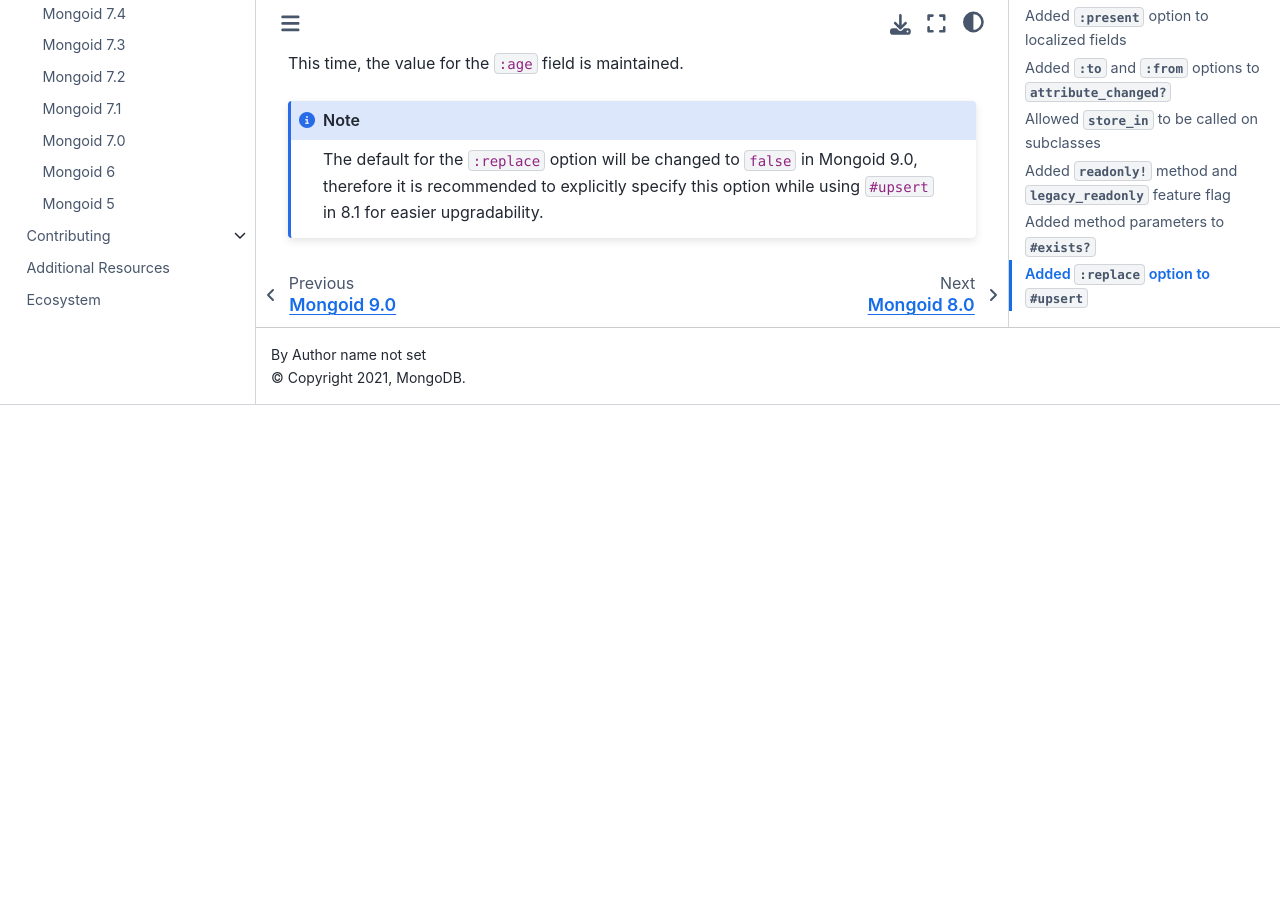
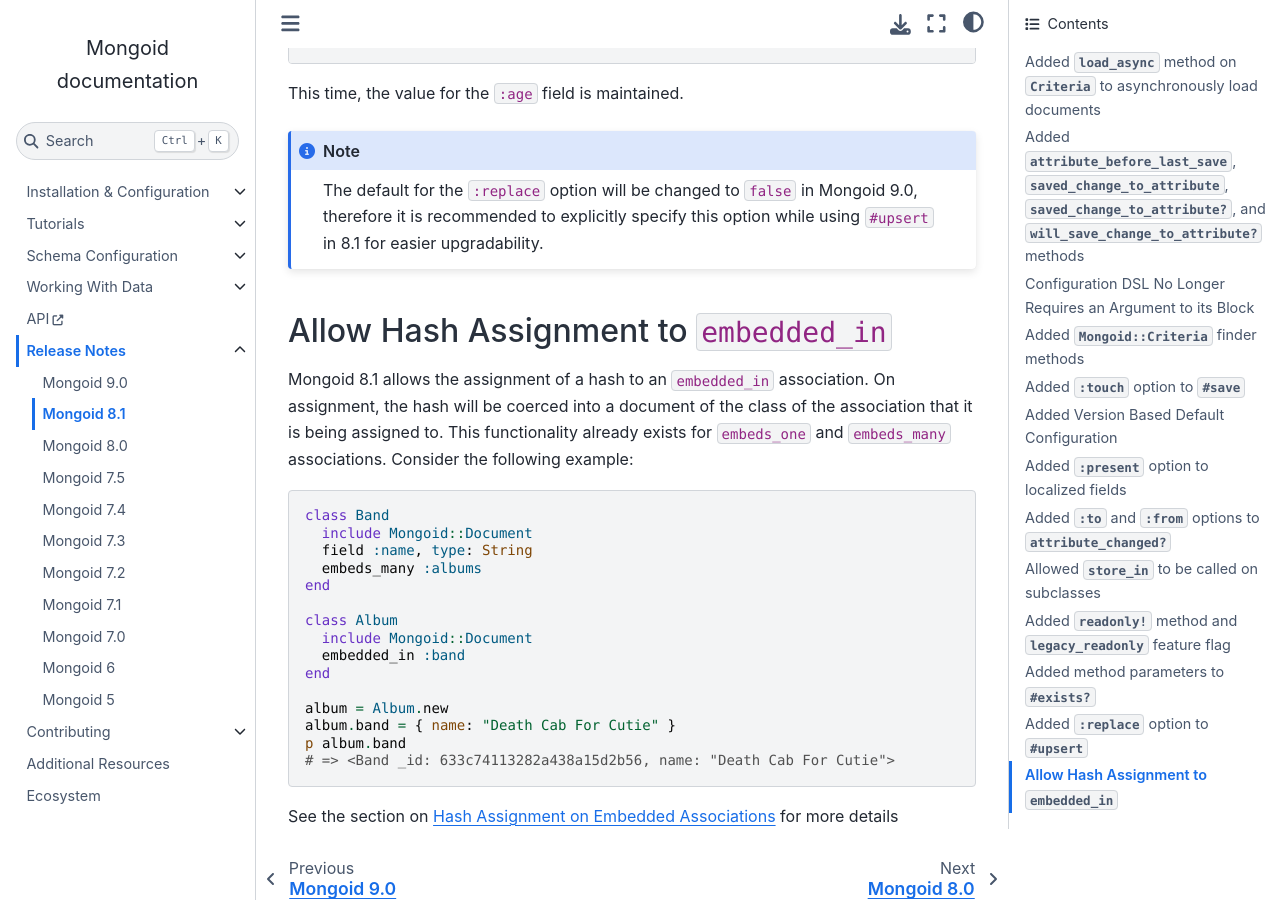
Before and after one commit to i80and/docs-mongoid, a Sphinx documentation site: the page built from docs/release-notes/mongoid-8.1.txt, in a window 1280 px wide and 900 px high, scrolled down 6788 px. Built offline with Sphinx 7.4.7 and the Sphinx Book theme 1.1.4, drawn with Linux system fonts in a browser that asks for light colours; before the commit the page ends 7193 px from its top, so only the background shows below that; some of the changed text lies outside the part shown.

Commit message:
MONGOID-5331 Document hash assignment to associations (#5494)
* MONGOID-5331 change buildable docs

* MONGOID-5331 add proxy tests and fix embedded_in proxy

* MONGOID-5331 update models

* Update spec/mongoid/association/embedded/embedded_in/proxy_spec.rb

* MONGOID-5331 update doc strings in batchable

* MONGOID-5331 add docs

* MONGOID-5331 add docs/release notes

* Apply suggestions from code review

* Update spec/mongoid/association/embedded/embedded_in/proxy_spec.rb

```diff
--- a/docs/release-notes/mongoid-8.1.txt
+++ b/docs/release-notes/mongoid-8.1.txt
@@ -341,3 +341,34 @@ This time, the value for the ``:age`` field is maintained.
   The default for the ``:replace`` option will be changed to ``false`` in
   Mongoid 9.0, therefore it is recommended to explicitly specify this option
   while using ``#upsert`` in 8.1 for easier upgradability.
+
+
+Allow Hash Assignment to ``embedded_in``
+----------------------------------------
+
+Mongoid 8.1 allows the assignment of a hash to an ``embedded_in`` association.
+On assignment, the hash will be coerced into a document of the class of the
+association that it is being assigned to. This functionality already exists
+for ``embeds_one`` and ``embeds_many`` associations. Consider the following
+example:
+
+.. code:: ruby
+
+  class Band
+    include Mongoid::Document
+    field :name, type: String
+    embeds_many :albums
+  end
+
+  class Album
+    include Mongoid::Document
+    embedded_in :band
+  end
+
+  album = Album.new
+  album.band = { name: "Death Cab For Cutie" }
+  p album.band
+  # => <Band _id: 633c74113282a438a15d2b56, name: "Death Cab For Cutie">
+
+See the section on :ref:`Hash Assignment on Embedded Associations <hash-assignment>`
+for more details
```
Also changed, not shown: docs/reference/associations.txt (+32 -0 lines).
